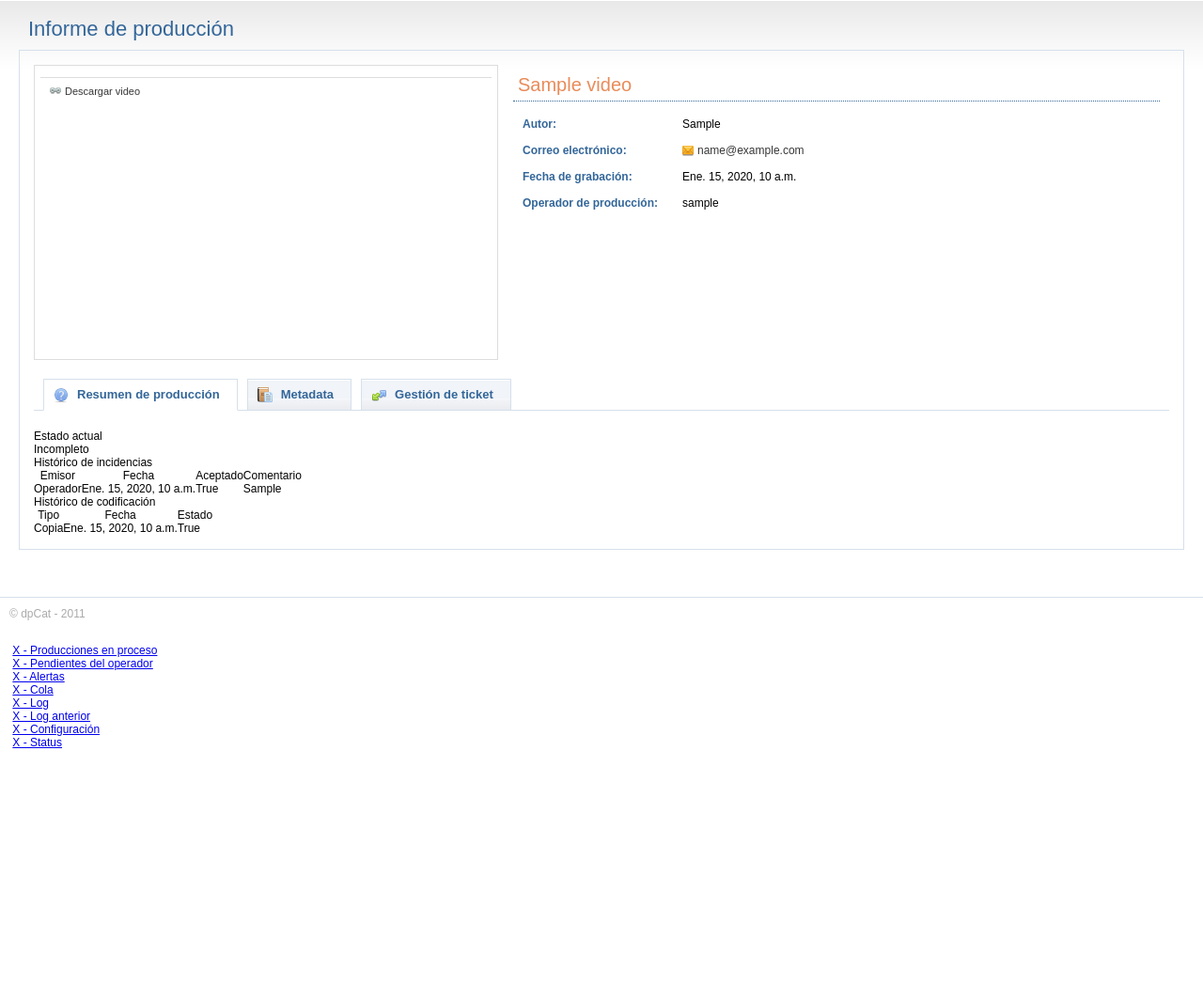
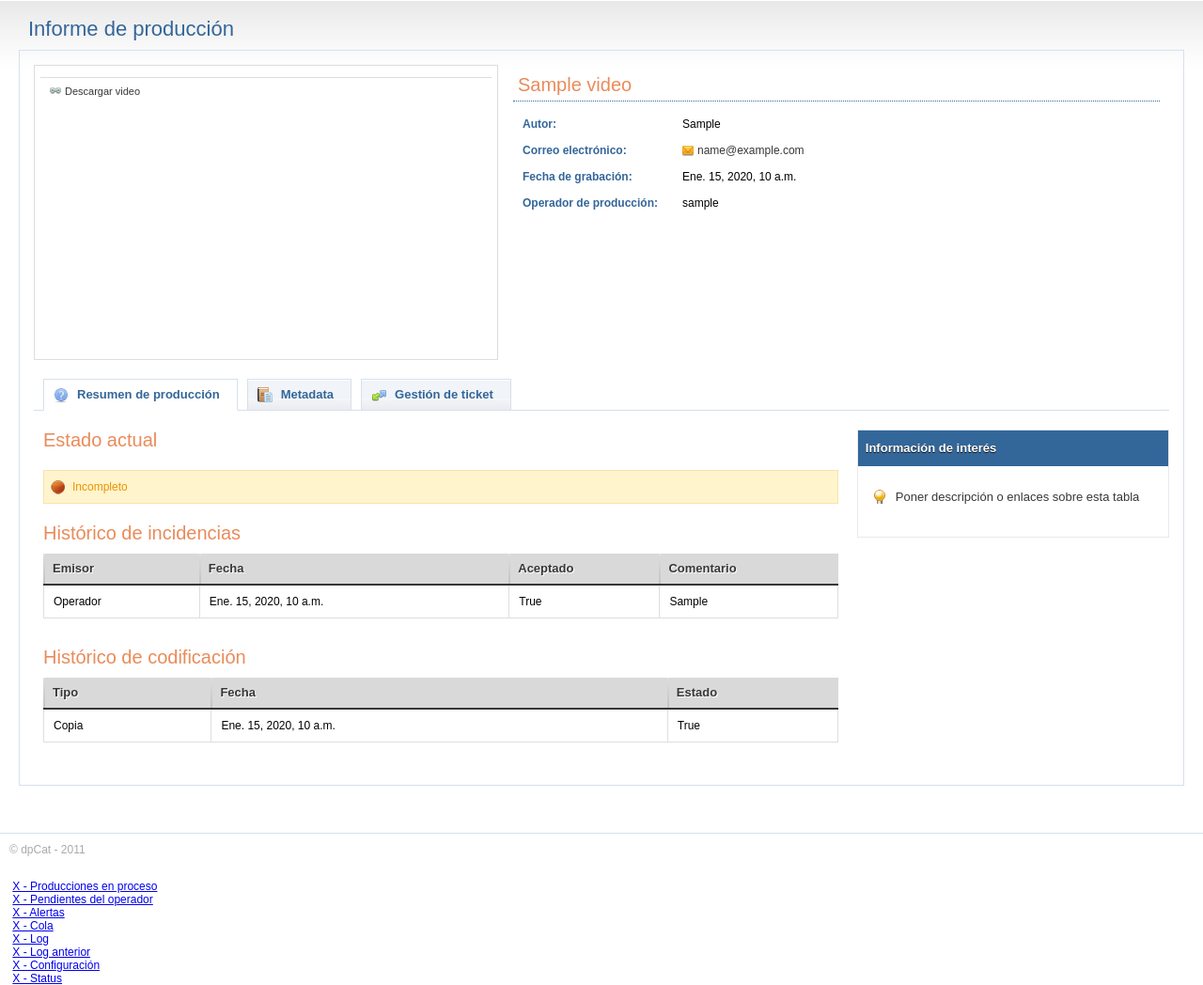
Before and after one commit to pchinea/dpCat, a Django app: page /postproduccion/estado_video/1/ in a window 1280 px wide. Shown: the part 121-1169 px from the top of the page at 94% size. Before the commit the page ends 917 px from the top, so only its background shows below. Run offline with Django 3.2, Linux system fonts and the light colour scheme; a user stored in the database is signed in; tables that the repository leaves empty hold one stand-in row (values such as "Sample post").

Commit message:
Actualizada la plantilla del estado del video en el informe de produccion

```diff
--- a/dpcat/files/static/css/base.css
+++ b/dpcat/files/static/css/base.css
@@ -577,7 +577,7 @@ padding: 0px;
 #content-left h2 {
     font: normal 20px Arial;
     color: #e98b59;
-    margin-bottom: 30px;
+    margin-bottom: 10px;
 }
 
 .info-basica h2 {
@@ -603,6 +603,9 @@ padding: 0px;
     padding: 5px;
 }
 
+#content form {
+    margin-top: 20px;
+}
 #content.formulario.paso2 form h3{
     color: #336699;
     font: bold 12px Arial;
@@ -648,6 +651,7 @@ padding: 0px;
     -moz-border-radius-topleft: 8px;
     -moz-border-radius-topright: 8px;
     border-collapse: separate;
+    margin-bottom: 30px;
 }
 #tabla th {
     height: 32px;
--- a/dpcat/templates/postproduccion/estado_video.html
+++ b/dpcat/templates/postproduccion/estado_video.html
@@ -4,27 +4,30 @@
 {% block section-content %}
 
 
-
-
-
+<div id="content-left">
 <h2>Estado actual</h2>
-{{ v.get_status_display }}
+<div class="mensaje amarillo">{{ v.get_status_display }}</div>
 
 <h2>Histórico de incidencias</h2>
-<table>
+<table id="tabla">
     <thead>
         <th>Emisor</th><th>Fecha</th><th>Aceptado</th><th>Comentario</th>
     </thead>
     <tbody>
         {% for inci in v.informeproduccion.incidenciaproduccion_set.all %}
         <tr><td>{{ inci.get_emisor_display }}</td><td>{{ inci.fecha }}</td><td>{{ inci.aceptado }}</td><td>{{ inci.comentario }}</td></tr>
+
+        {% empty %}
+        <tr><td colspan="4"><div class="mensaje verde">El hist&oacute;rico de incidencias esta vac&iacute;o.</div></td></tr>
+
+
         {% endfor %}
     </tbody>
 </table>
 
 
 <h2>Histórico de codificaci&oacute;n</h2>
-<table>
+<table id="tabla">
     <thead>
         <th>Tipo</th><th>Fecha</th><th>Estado</th>
     </thead>
@@ -32,10 +35,20 @@
         {% for hist in v.informeproduccion.historicocodificacion_set.all %}
         <tr><td>{{ hist.get_tipo_display }}</td><td>{{ hist.fecha }}</td><td>{{ hist.status }}</td>
         {% empty %}
-        <tr><td colspan="3">El hist&oacute;rico de codificaci&oacute;n no estar&aacute; disponible hasta que se termine la producci&oacute;n.</td></tr>
+        <tr><td colspan="3"><div class="mensaje amarillo">El hist&oacute;rico de codificaci&oacute;n no estar&aacute; disponible hasta que se termine la producci&oacute;n.</div></td></tr>
         {% endfor %}
     </tbody>
 </table>
+</div>
+
+<div id="content-right">
+    <div id="right-block">
+        <h3>Informaci&oacute;n de inter&eacute;s</h3>
+        <ul>
+            <li class="tip">Poner descripci&oacute;n o enlaces sobre esta tabla</li>
+        </ul>
+    </div>
+</div>
 
 
 
```
Also changed, not shown: dpcat/templates/postproduccion/section-info-produccion.html (indentation only).
